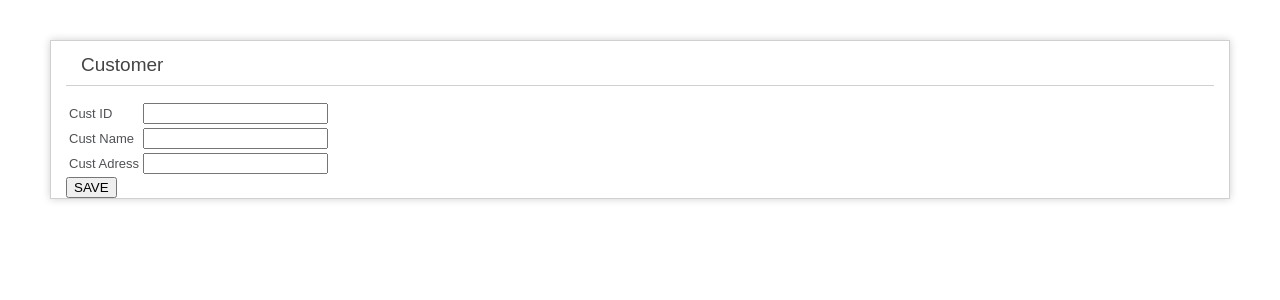
After one commit to Darsono72/bsi_vws, a CodeIgniter app: page /database/index.php/crud/customer/index in a window 1280 px wide. The commit adds this page. Shown: the top 300 px of the page. Run offline with CodeIgniter, Linux system fonts and the light colour scheme.

Commit message:
Update 20201212

```diff
--- a/application/config/database.php
+++ b/application/config/database.php
@@ -76,9 +76,9 @@ $query_builder = TRUE;
 $db['default'] = array(
 	'dsn'	=> '',
 	'hostname' => 'localhost',
-	'username' => 'user_db',
-	'password' => 'user_db123!',
-	'database' => 'bsi_vws',
+	'username' => 'codeigni_bsi_vws',
+	'password' => 'W%7WaJ]G28{o',
+	'database' => 'codeigni_bsi_vws',
 	'dbdriver' => 'mysqli',
 	'dbprefix' => '',
 	'pconnect' => FALSE,
--- a/application/controllers/Bsi_vws.php
+++ b/application/controllers/Bsi_vws.php
@@ -6,8 +6,8 @@ class Bsi_vws extends CI_Controller {
 	public function index()
 	{
 		$data=[
-			'title'=>'Virtual Workshop - Universitas BSI',
-			'images'=>'bsi_logo.png'
+			'title'=>'Welcome...',
+			'images'=>'bsi_vws_bg2.jpeg'
 		];
 
 		$this->load->view('bsi_vws_v', $data);
--- /dev/null
+++ b/application/controllers/crud/Customer.php
@@ -0,0 +1,24 @@
+<?php
+defined('BASEPATH') OR exit('No direct script access allowed');
+
+class Customer extends CI_Controller {
+
+	public function index()
+	{
+		$data=[
+			'title'=>'Customer',
+			'images'=>'bsi_vws_bg2.jpeg'
+		];
+
+		$this->load->view('crud/customer_v', $data);
+	}
+
+	function create_cust(){
+
+		redirect('crud/customer','refresh');
+	}
+
+}
+
+/* End of file Cust_master.php */
+/* Location: ./application/controllers/crud/Cust_master.php */
--- /dev/null
+++ b/application/views/crud/customer_v.php
@@ -0,0 +1,38 @@
+<!DOCTYPE html>
+<html>
+<head>
+	<title><?php echo $title; ?></title>
+	<link rel="stylesheet" type="text/css"  href="<?php echo base_url('/assets/css/'); ?>mycss.css?r=<?php echo rand();?>">
+</head>
+<body>
+	<div id="container">
+		<div id="body">
+			<h1><?php echo $title; ?></h1>
+			<form method="post" action="<?php echo base_url().'crud/customer/create_cust';?>">
+				<table>
+					<tr>
+						<td>Cust ID</td>
+						<td>
+							<input type="text" name="cust_id" value="" readonly>
+						</td>
+					</tr>
+					<tr>
+						<td>Cust Name</td>
+						<td>
+							<input type="text" name="cust_name" value="">
+						</td>
+					</tr>
+					<tr>
+						<td>Cust Adress</td>
+						<td>
+							<input type="text" name="cust_address" value="">
+						</td>
+					</tr>
+				</table>
+
+				<button type="submit">SAVE</button>
+			</form>
+		</div>
+	</div>
+</body>
+</html>
```
Also changed, not shown: application/views/bsi_vws_v.php (+5 -4 lines), assets/images/bsi_vws_bg2.jpeg (added), 1 other file.
